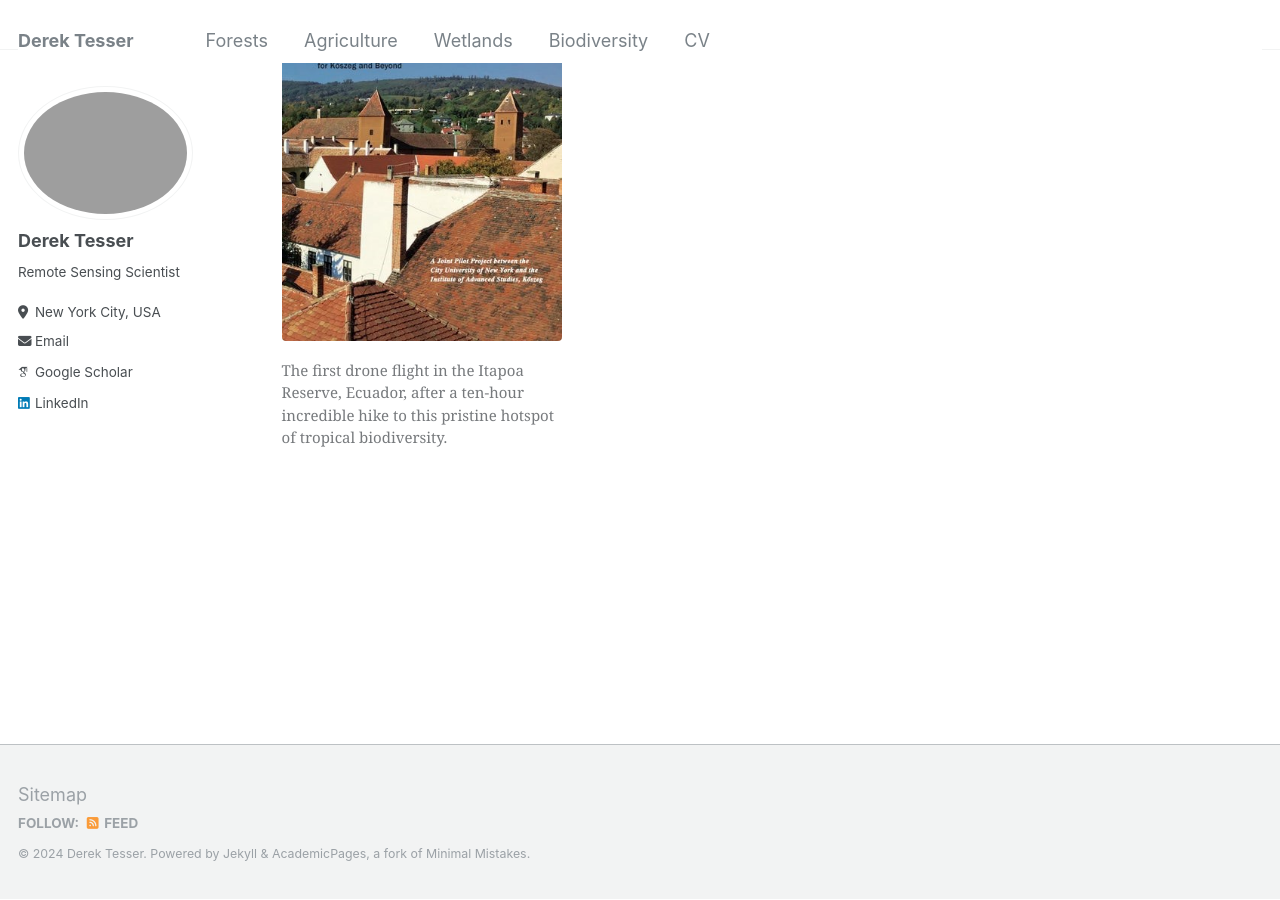
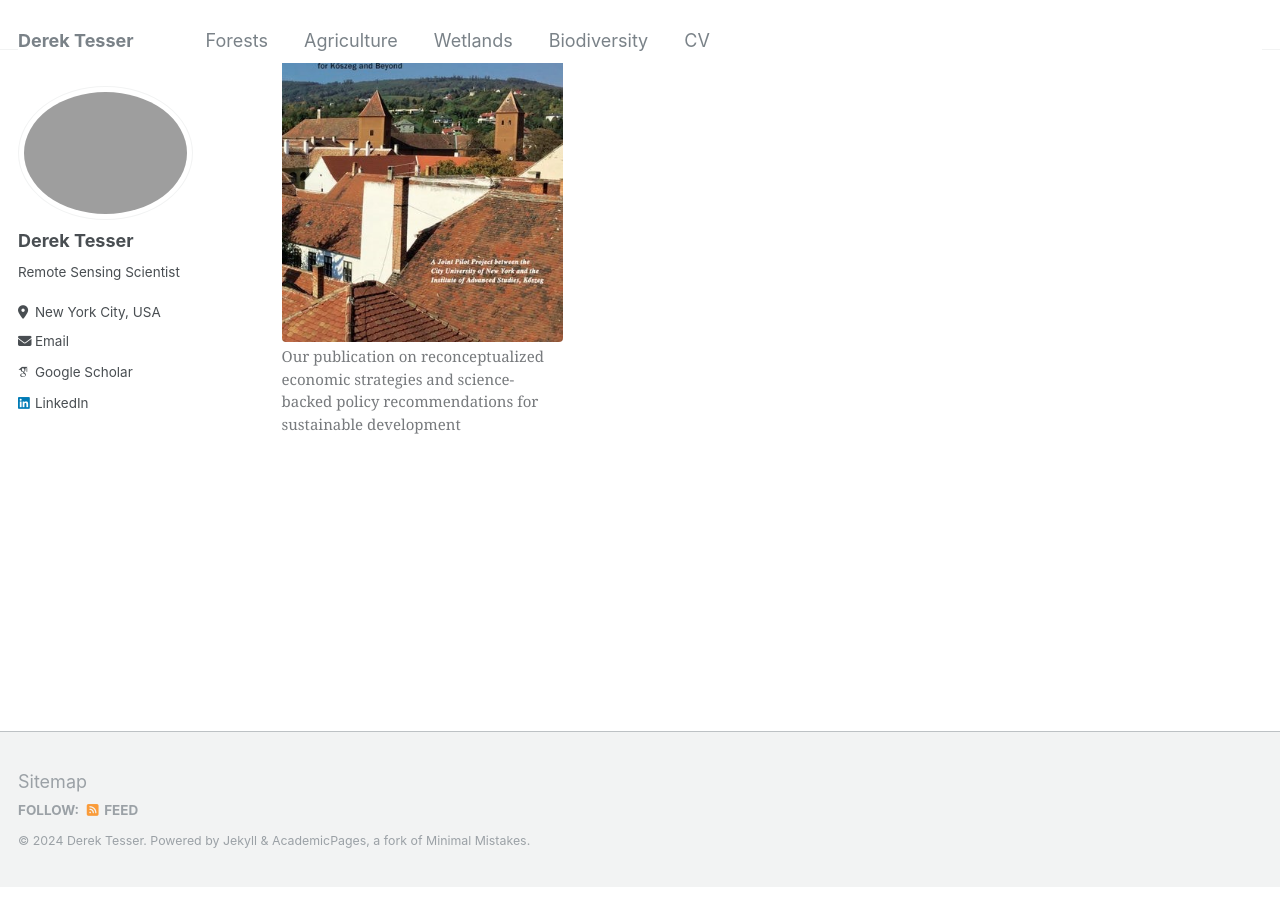
Before and after one commit to dstesser/dstesser.github.io, a Jekyll site: the page built from _pages/agriculture.md, in a window 1280 px wide and 900 px high, scrolled down 1664 px. Built offline with Jekyll 4.4.1, drawn with Linux system fonts in a browser that asks for light colours; some web fonts are replaced.

Commit message:
Update agriculture.md

```diff
--- a/_pages/agriculture.md
+++ b/_pages/agriculture.md
@@ -48,6 +48,6 @@ Update text here on what we did for agriclture inventories to reinvision circula
 <div style="text-align:left;">
     <figure style="display:inline-block; text-align: left;">
         <img src="https://raw.githubusercontent.com/dstesser/dstesser.github.io/master/images/koszeg%20book.jpg" style="width: 30%;">
-        <figcaption style="font-size: 15px; max-width: 30%; text-align:left;">The first drone flight in the Itapoa Reserve, Ecuador, after a ten-hour incredible hike to this pristine hotspot of tropical biodiversity.</figcaption>
+        <figcaption style="font-size: 15px; max-width: 30%; text-align:left; margin-top: -15px;">Our publication on reconceptualized economic strategies and science-backed policy recommendations for sustainable development </figcaption>
     </figure>
 </div>
```
